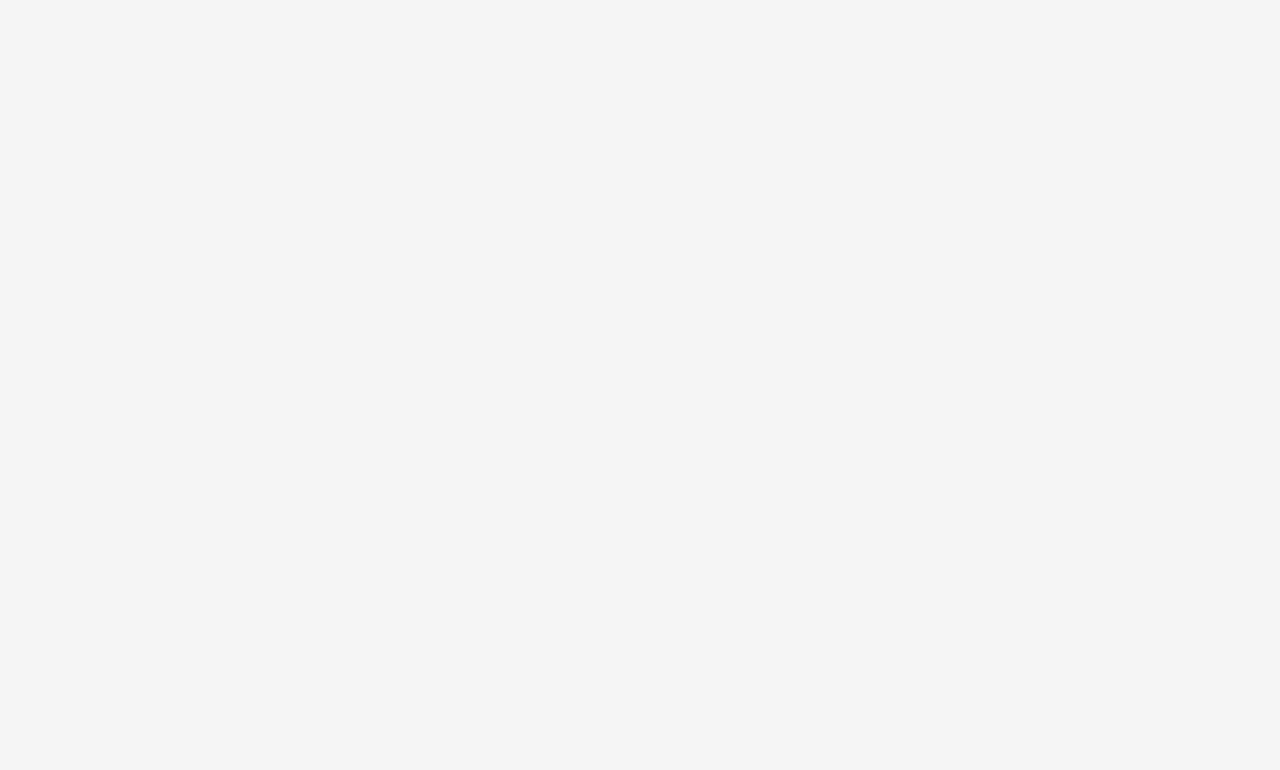
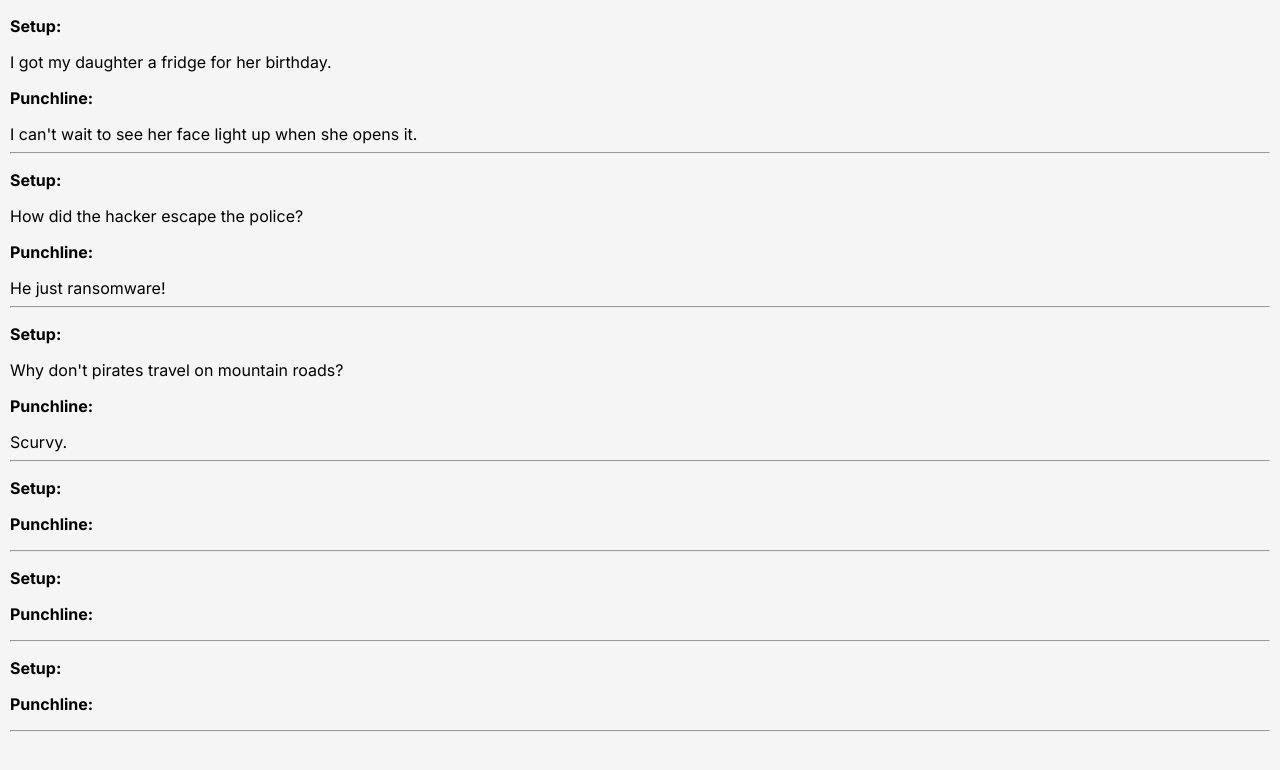
Before and after one commit to mudimurtala/BuildAndLearn, a React (Vite) app in the folder joke-react/: page / in a window 1280 px wide. Shown: the top 770 px of the page. Built offline with nearby package versions, Linux system fonts and the light colour scheme.

Commit message:
Add files

```diff
--- a/joke-react/Joke.jsx
+++ b/joke-react/Joke.jsx
@@ -1,7 +1,9 @@
-export default function Joke() {
+export default function Joke(props) {
     return (
         <>
-
+            <p className="setup">Setup: </p><span>{props.setup}</span>
+            <p className="setup">Punchline: </p><span>{props.punchline}</span>
+            <hr />
         </>
     )
 }
```
